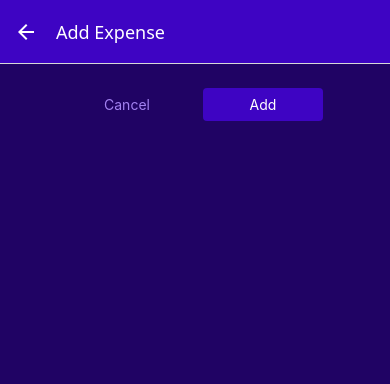
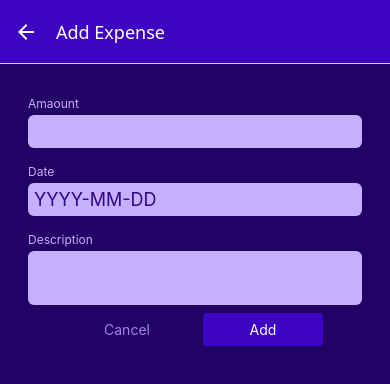
Before and after one commit to sanketpaste/ExpenseTracker, a React Native app: screen /ManageExpenses in a window 390 px wide. Shown: the top 384 px of the page. Built offline with nearby package versions, Linux system fonts and the light colour scheme.

Commit message:
new changes added

```diff
--- /dev/null
+++ b/src/components/ManageExpense/ExpenseForm.js
@@ -0,0 +1,35 @@
+import { View} from 'react-native';
+import Input from './Input';
+
+const ExpenseForm = () => {
+  const amountCangeHandler = () => {};
+  return (
+    <View>
+      <Input
+        lable="Amaount"
+        textInputConfig={{
+          keyboradType: 'decimal-pad',
+          onChangeText: amountCangeHandler,
+        }}
+      />
+
+      <Input
+        lable="Date"
+        textInputConfig={{
+          placeholder: 'YYYY-MM-DD',
+          maxLength: 10,
+          onChangeText: () => {},
+        }}
+      />
+      <Input
+        lable="Description"
+        textInputConfig={{
+          multiline: true,
+          // autoCorrect:false,
+        }}
+      />
+    </View>
+  );
+};
+
+export default ExpenseForm;
--- /dev/null
+++ b/src/components/ManageExpense/Input.js
@@ -0,0 +1,41 @@
+import { StyleSheet, Text, TextInput, View } from "react-native"
+import { GlobalStyles } from "../../constants/styles";
+
+const Input =({lable,textInputConfig})=>{
+    const inputStyle =[styles.input];
+
+    if(textInputConfig && textInputConfig.multiline){
+        inputStyle.push(styles.inputMultiline)
+    }
+    return(
+        <View style={styles.inputContainer}>
+            <Text style={styles.lable}>{lable}</Text>
+            <TextInput style={styles.input} {...textInputConfig}/>
+        </View>
+    )
+}
+
+export default Input;
+
+const styles= StyleSheet.create({
+    inputContainer:{
+      marginHorizontal:4,
+      marginVertical:8,
+    },
+    lable:{
+     fontSize:12,
+     color:GlobalStyles.colors.primary100,
+     marginBottom:4,
+    },
+    input:{
+        backgroundColor:GlobalStyles.colors.primary100,
+        color:GlobalStyles.colors.primary700,
+        padding:6,
+        borderRadius:6,
+        fontSize:18,
+    },
+    inputMultiline:{
+        minHeight:100,
+        textAlignVertical:'top'
+    }
+})
--- a/src/screens/ManageExpense.js
+++ b/src/screens/ManageExpense.js
@@ -4,6 +4,7 @@ import IconButton from '../UI/IconButton';
 import {GlobalStyles} from '../constants/styles';
 import Button from '../UI/Button';
 import {ExpensesContext} from '../store/expenses-context';
+import ExpenseForm from '../components/ManageExpense/ExpenseForm';
 
 function ManageExpense({route, navigation}) {
   const editExpenseId = route.params?.expenseId;
@@ -42,6 +43,7 @@ function ManageExpense({route, navigation}) {
   };
   return (
     <View style={styles.container}>
+      <ExpenseForm/>
       <View style={styles.buttons}>
         <Button style={styles.button} mode="flat" onPress={cancelHandler}>
           Cancel
```
Also changed, not shown: practice/Practice.js (added, +48 -0 lines).
